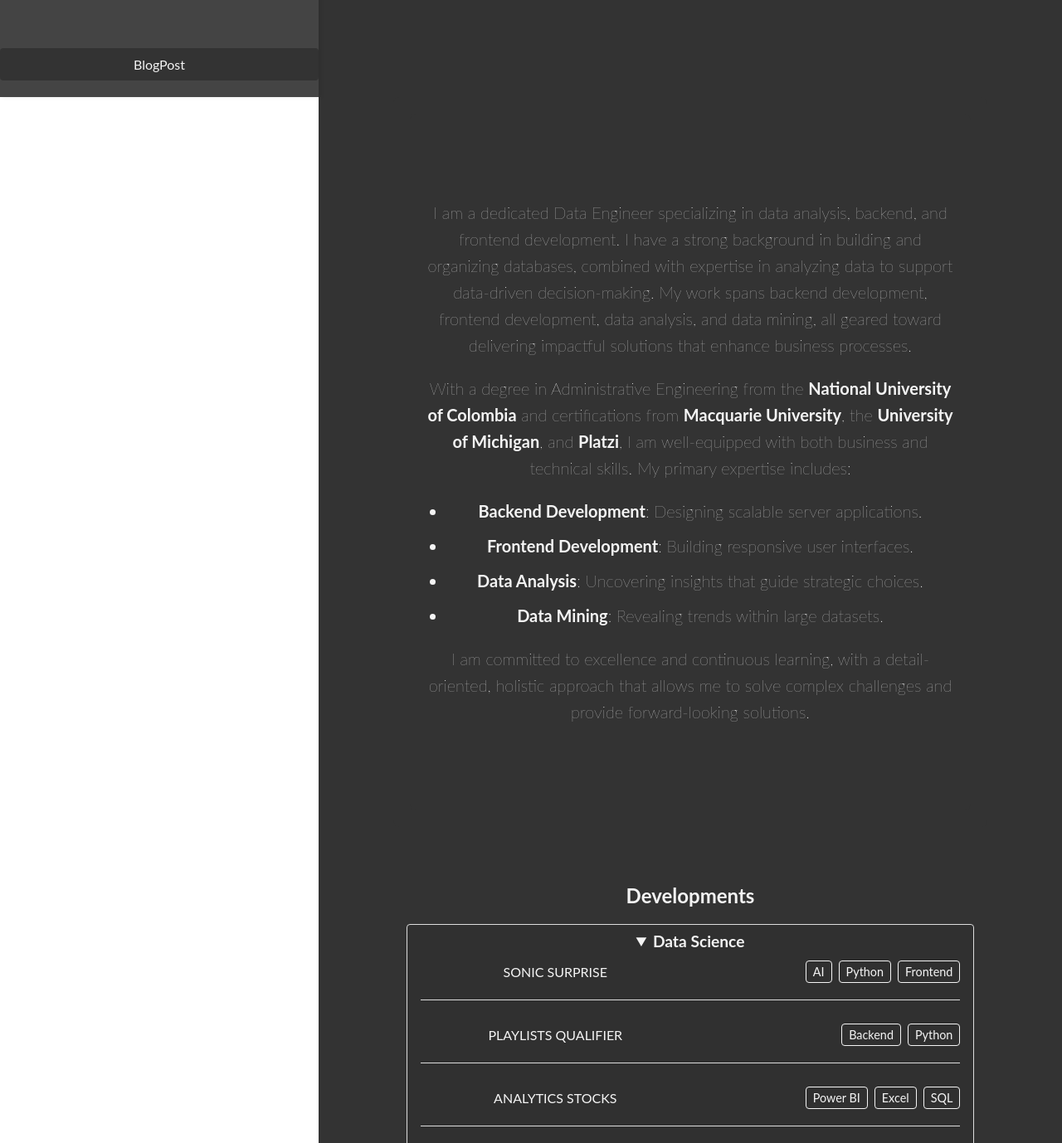
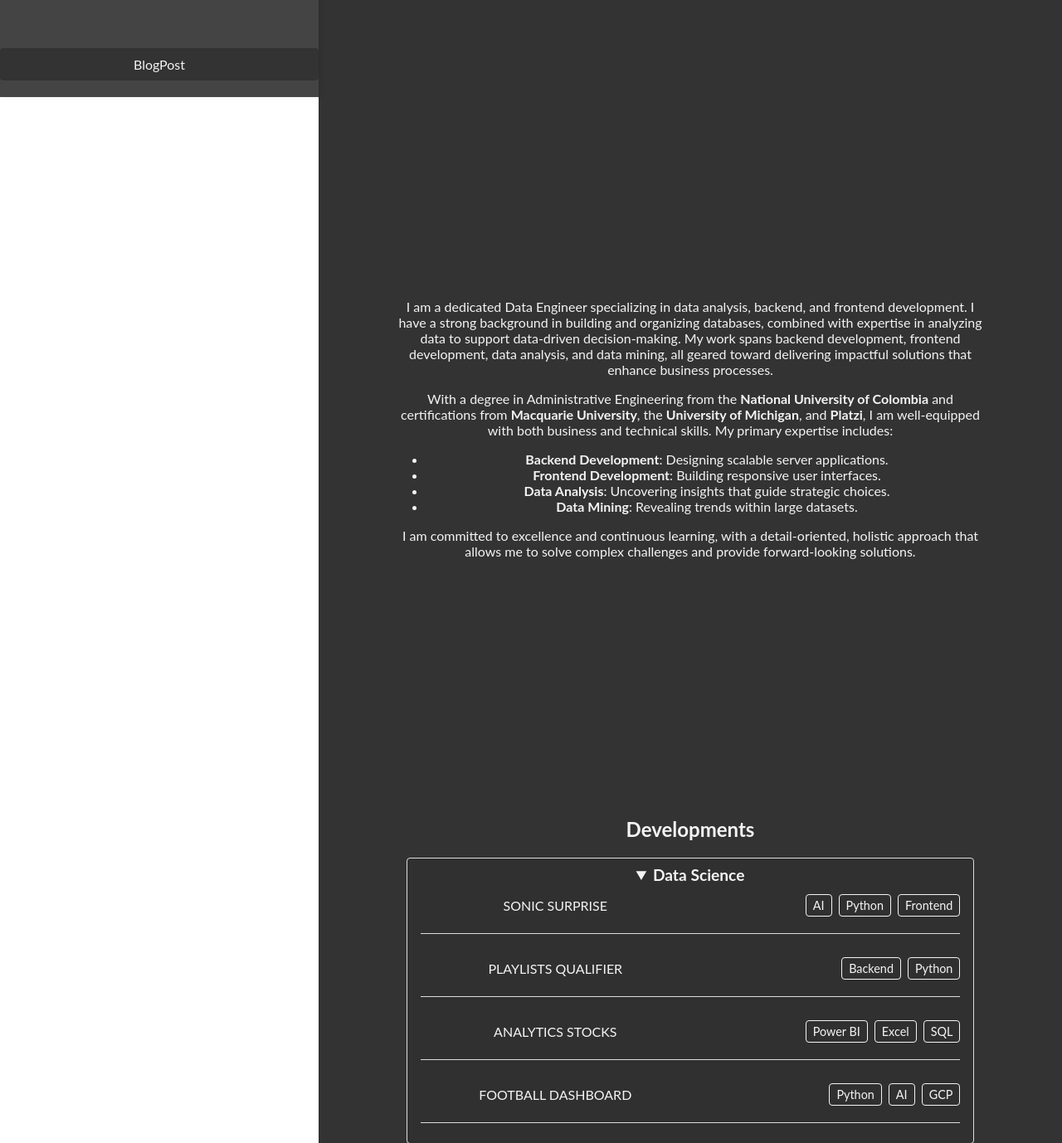
Before and after one commit to DeiviGT1/blog2.0, a Flask app: page / in a window 1280 px wide. Shown: the part 683-2061 px from the top of the page at 83% size. Run offline with Flask 3, Linux system fonts and the light colour scheme; parts of the project's set-up code (start-up, migrations or seed data) failed here and were passed over; some libraries are stand-ins or nearby versions.

Commit message:
Remove job-description CSS and cleanup navbar styles
- Deleted `job-description.css` as it is no longer needed.
- Removed unused sidebar-header styles from `navbar.css`.
- Fixed inconsistent spacing in `navbar.css`.
- Updated `base.html` to

```diff
--- a/app/static/css/main/job-description.css
+++ /dev/null
@@ -1,94 +0,0 @@
-/* app/static/css/job-description.css */
-
-.professional-description {
-    background-color: var(--content-bg-color);
-    padding: 20px;
-    border-radius: 8px;
-    transition: background-color 0.5s, color 0.5s;
-    font-weight: 200;
-    line-height: 1.6;
-    color: var(--main-text-color);
-}
-
-.professional-description h2,
-.professional-description h3,
-.professional-description h4,
-.professional-description p,
-.professional-description ul li {
-    margin-bottom: 1em;
-}
-
-.professional-description h2 {
-    font-size: 2rem; /* 32px */
-    margin-bottom: 0.5em;
-}
-
-.professional-description h3 {
-    font-size: 1.75rem; /* 28px */
-    margin-bottom: 0.5em;
-}
-
-.professional-description h4 {
-    font-size: 1.5rem; /* 24px */
-    margin-bottom: 0.5em;
-}
-
-.professional-description p {
-    font-size: 1.25rem; /* 16px */
-}
-
-.professional-description ul {
-    padding-left: 1.5em;
-}
-
-.professional-description ul li {
-    font-size: 1.25rem; /* 16px */
-    list-style-type: disc;
-    margin-bottom: 0.5em;
-}
-
-@media (max-width: 768px) {
-    .professional-description {
-        padding: 15px;
-    }
-
-    .professional-description h2 {
-        font-size: 1.75rem; /* 28px */
-    }
-
-    .professional-description h3 {
-        font-size: 1.5rem; /* 24px */
-    }
-
-    .professional-description h4 {
-        font-size: 1.25rem; /* 20px */
-    }
-
-    .professional-description p,
-    .professional-description ul li {
-        font-size: 0.95rem;
-    }
-}
-
-@media (max-width: 480px) {
-    .professional-description {
-        padding: 10px;
-    }
-
-    .professional-description h2 {
-        font-size: 1.5rem; /* 24px */
-    }
-
-    .professional-description h3 {
-        font-size: 1.25rem; /* 20px */
-    }
-
-    .professional-description h4 {
-        font-size: 1.1rem; /* 17.6px */
-    }
-
-    .professional-description p,
-    .professional-description ul li {
-        font-size: 1rem; /* 14.4px */
-    }
-}
--- a/app/static/css/main/navbar.css
+++ b/app/static/css/main/navbar.css
@@ -19,11 +19,6 @@
   flex-direction: column;
   align-items: center;
   transition: color 0.5s;
-}
-x .sidebar-header > div {
-  object-fit: cover;
-  border-radius: 50%;
-  margin-bottom: 10px;
 }
 
 .sidebar-header img {
@@ -220,10 +215,10 @@ input:not(:checked) + .slider .moon-icon {
   box-sizing: border-box;
 }
 
-.blogpost-bottom:hover{
-    background-color: var(--sidebar-bg-color);
-    color: var(--hover-bg-color);
-    border: 2px solid var(--hover-bg-color);
+.blogpost-bottom:hover {
+  background-color: var(--sidebar-bg-color);
+  color: var(--hover-bg-color);
+  border: 2px solid var(--hover-bg-color);
 }
 
 @media (max-width: 768px) {
@@ -256,7 +251,7 @@ input:not(:checked) + .slider .moon-icon {
   .invert-button-container {
     margin-bottom: 20px;
   }
-  .sidebar-bottom{
+  .sidebar-bottom {
     display: none;
   }
 }
--- a/app/templates/base.html
+++ b/app/templates/base.html
@@ -13,8 +13,6 @@
     <link rel="stylesheet" href="{{ url_for('static', filename='css/main/toogle-mode.css') }}"/>
     <link rel="stylesheet" href="{{ url_for('static', filename='css/main/rotating-image.css') }}"/>
     <link rel="stylesheet" href="{{ url_for('static', filename='css/main/contact.css') }}"/>
-    <link rel="stylesheet" href="{{ url_for('static', filename='css/main/job-description.css') }}"/>
-
 
     <link rel="icon" type="image/x-icon" href="{{ url_for('static', filename='images/LOGOS/LOGO-ISOTIPO@4x.webp') }}">
     <link rel="canonical" href="https://www.josedavidgt.com/">
```
